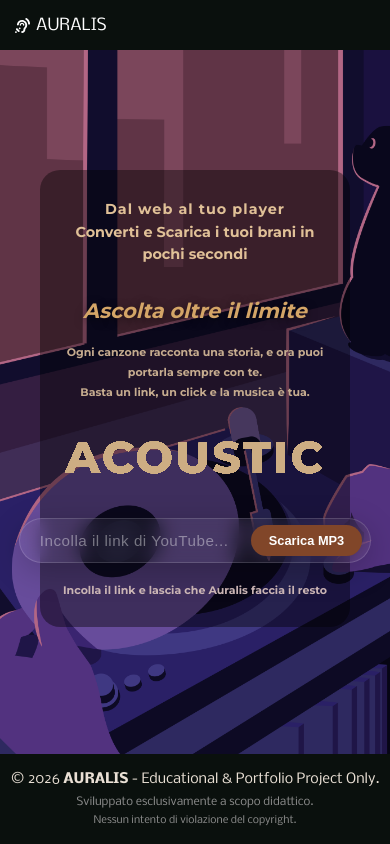
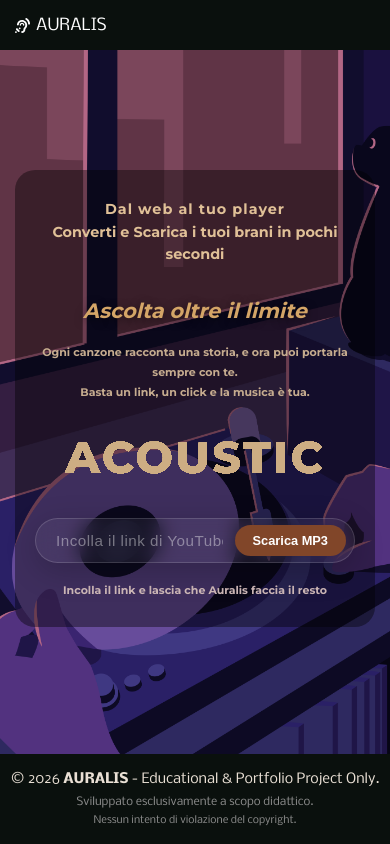
Before and after one commit to Stiv3nn/auralis, a React (Vite) app: page / in a window 390 px wide. Built offline with nearby package versions, Linux system fonts and the light colour scheme.

Commit message:
fixato input search per mobile

```diff
--- a/src/App.css
+++ b/src/App.css
@@ -120,6 +120,7 @@ main {
 }
 
 .search-box {
+    width: 100%;
     position: relative;
     display: flex;
     align-items: center;
@@ -141,6 +142,7 @@ main {
 
 .input-search {
     flex: 1;
+    min-width: 0;
     background: transparent;
     border: none;
     outline: none;
@@ -399,7 +401,7 @@ footer {
     }
 
     main {
-        padding: 120px 40px;
+        padding: 120px 15px;
         background-image: url('/src/assets/img_mobile.png');
         background-position: center 30%;
     }
```
